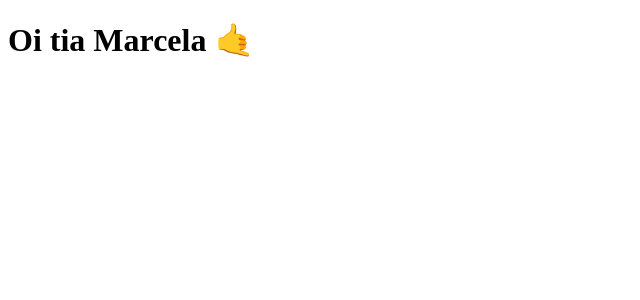
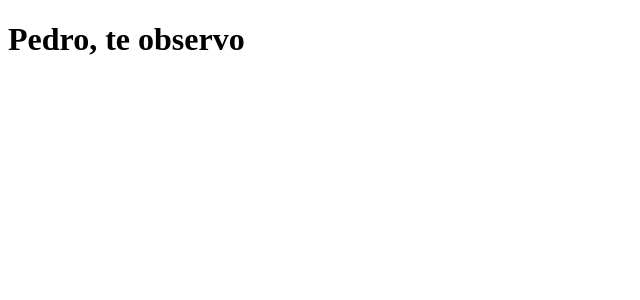
Before and after one commit to GabrielMori10/clone-tabnews-cursodev, a Next.js app: page / in a window 1280 px wide. Shown: the top 300 px of the page, without its empty margins (0-640 px from the left). Built offline with nearby package versions, Linux system fonts and the light colour scheme.

Commit message:
Update index.js

```diff
--- a/pages/index.js
+++ b/pages/index.js
@@ -1,5 +1,5 @@
 function Home() {
-  return <h1>Oi tia Marcela 🤙</h1>;
+  return <h1> Pedro, te observo</h1>;
 }
 
 export default Home;
```
